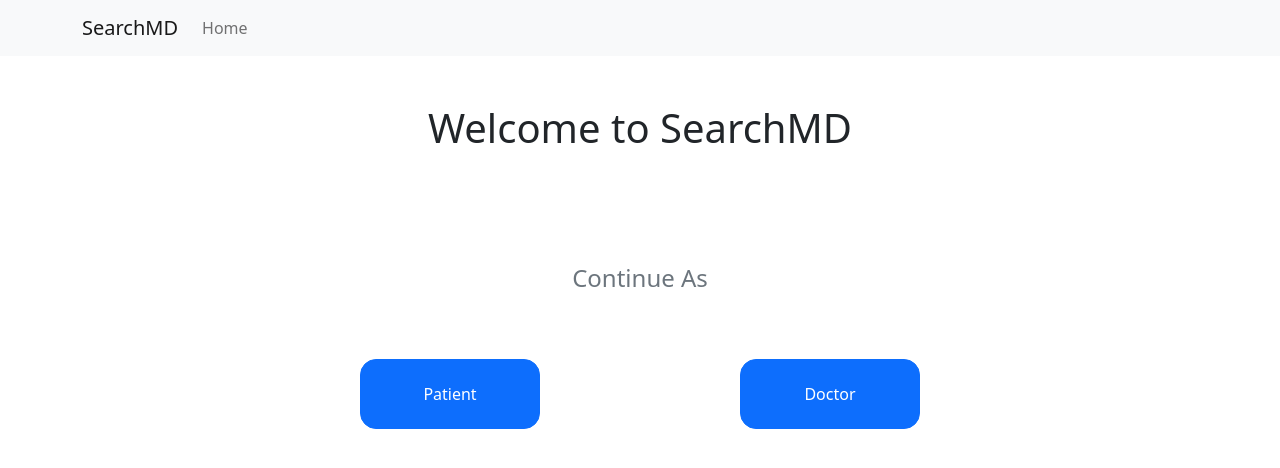
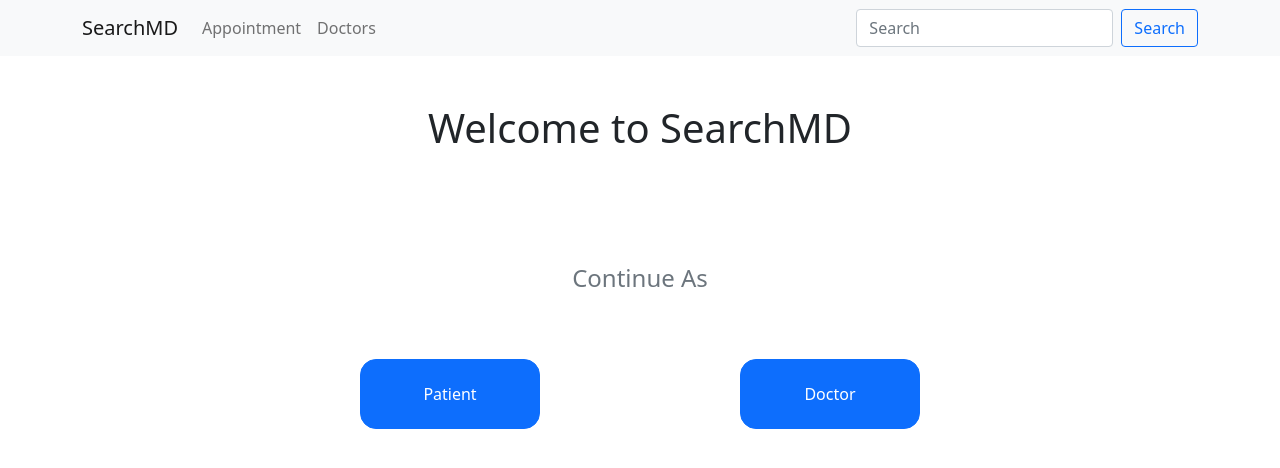
Before and after one commit to HunterSandlin/SearchMD, a React (Create React App) app in the folder apps/frontend/: page / in a window 1280 px wide. Shown: the top 468 px of the page. Built offline with nearby package versions, Linux system fonts and the light colour scheme.

Commit message:
Added searchbar and changed link names

```diff
--- a/apps/frontend/src/components/HomePage.js
+++ b/apps/frontend/src/components/HomePage.js
@@ -1,14 +1,44 @@
 import React from 'react';
 import {Button, Row, Col, Container} from 'react-bootstrap';
+import LoginModal from './LoginModal';
 
 class HomePage extends React.Component{
     constructor(props){
         super(props)
-        this.state ={}
+        this.state = {
+            isOpen: false
+        };
     }
     componentDidMount(){
     }
+
+    toggleModal = () => {
+        console.log("Toggled");
+        console.log(this.state.isOpen);
+        this.setState({
+          isOpen: !this.state.isOpen
+        });
+      }
+
     render(){
+           const backdropStyle = {
+      position: 'fixed',
+      top: 0,
+      bottom: 0,
+      left: 0,
+      right: 0,
+      backgroundColor: 'rgba(0,0,0,0.3)',
+      padding: 50
+    };
+
+    const modalStyle = {
+      backgroundColor: '#fff',
+      borderRadius: 5,
+      maxWidth: 500,
+      minHeight: 300,
+      margin: '0 auto',
+      padding: 30
+    };
         const divStyle = {
             marginLeft: '100px',
             maginTop: '500px',
@@ -19,7 +49,10 @@ class HomePage extends React.Component{
             width: '180px',
             height: '70px'
           };
+
+
         return(
+            <div>
                 <Container>
                 <Row className="d-flex py-5 align-items-center align-middle align-items-center">
                     <Col className="col col-lg-12 col-md-12 text-center fixed align-middle align-items-center">
@@ -34,10 +67,10 @@ class HomePage extends React.Component{
                             </Row>
                             <Row>
                                 <div>
-                            <Button style={divStyle} bsStyle="primary" bsSize="large" className="center-btn">
+                                    <Button onClick={this.toggleModal} style={divStyle} className="center-btn">
                                         Patient
                                     </Button>
-                            <Button style={divStyle} bsStyle="primary" bsSize="large" className="center-btn">
+                                    <Button onClick={this.toggleModal} style={divStyle} className="center-btn">
                                         Doctor
                                     </Button>
                                 </div>
@@ -46,6 +79,18 @@ class HomePage extends React.Component{
                     </Col>
                 </Row>
                 </Container>
+
+                <LoginModal onClose={this.toggleModal} show={true} />
+
+                {
+                this.state.isOpen &&
+                <div>
+                    Login Modal
+                </div>
+                }
+
+
+            </div>
         )
     }
 }
--- a/apps/frontend/src/components/NavbarComponent.js
+++ b/apps/frontend/src/components/NavbarComponent.js
@@ -1,4 +1,4 @@
-import {Navbar,Container, Nav} from 'react-bootstrap'
+import {Navbar,Container, Nav, Form, Button, FormControl} from 'react-bootstrap'
 import React from 'react'
 
 class NavbarComponent extends React.Component{
@@ -16,9 +16,19 @@ class NavbarComponent extends React.Component{
               <Navbar.Toggle aria-controls="basic-navbar-nav" />
               <Navbar.Collapse id="basic-navbar-nav">
                 <Nav className="me-auto">
-                  <Nav.Link href="#">Home</Nav.Link>
+                  <Nav.Link href="#">Appointment</Nav.Link>
+                  <Nav.Link href="#">Doctors</Nav.Link>
                 </Nav>
               </Navbar.Collapse>
+              <Form className="d-flex">
+                  <FormControl
+                    type="search"
+                    placeholder="Search"
+                    className="me-2"
+                    aria-label="Search"
+                  />
+                  <Button variant="outline-primary">Search</Button>
+                </Form>
             </Container>
           </Navbar>
         )
```
Lines whose indentation alone changed are shown as unchanged.
